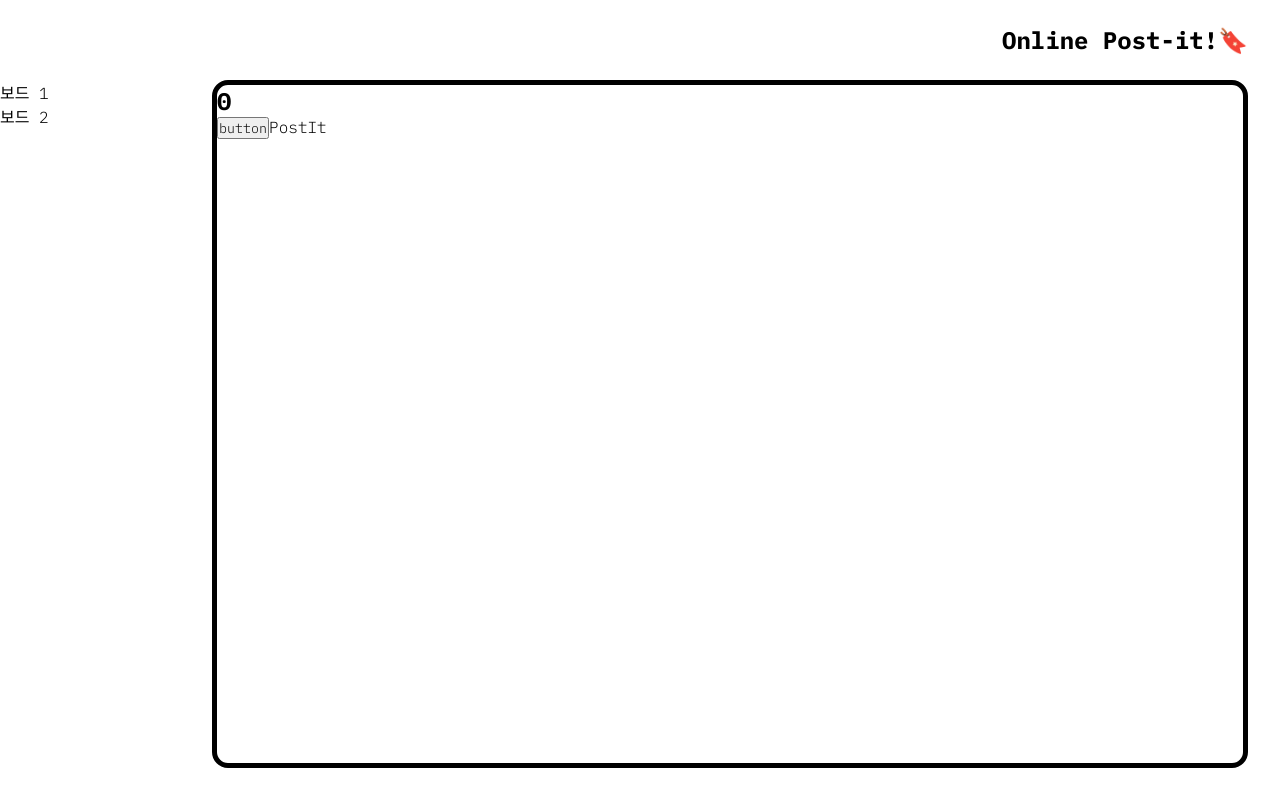
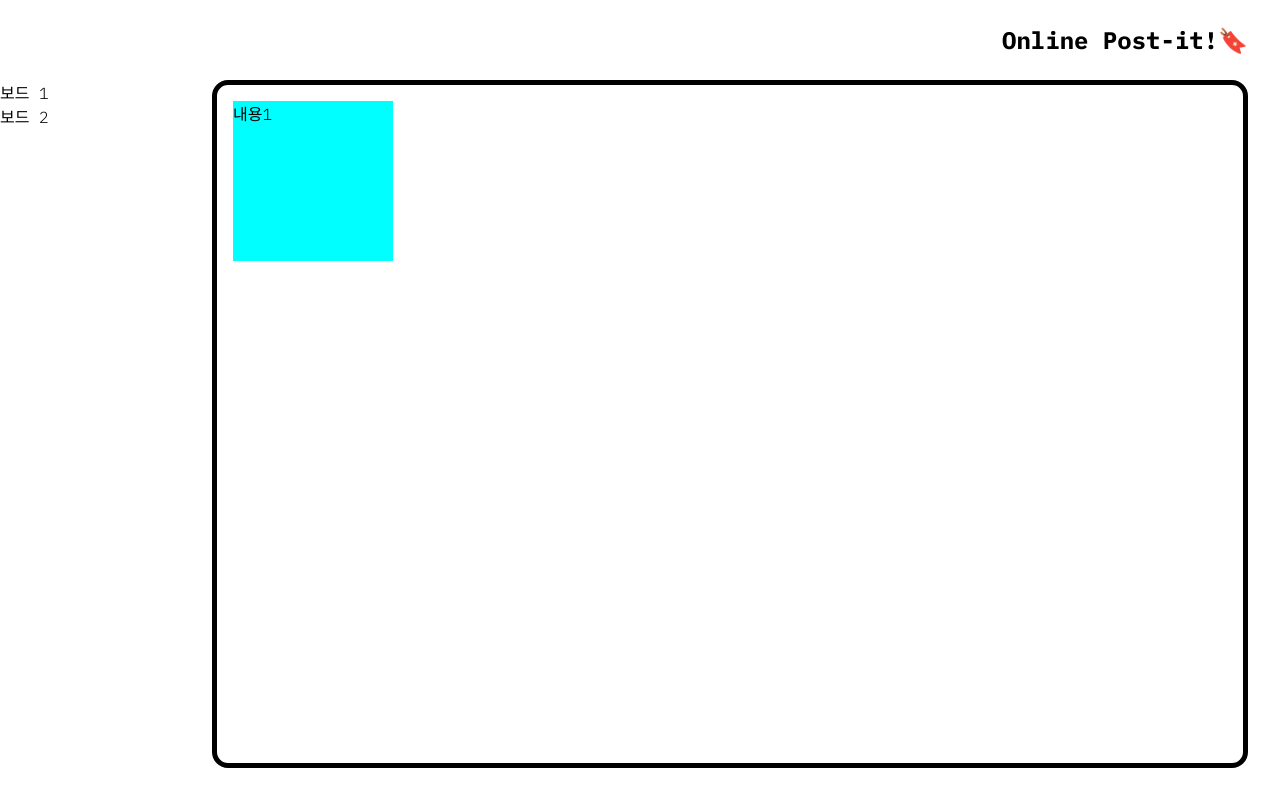
Before and after one commit to jh22j9/online-post-it, a React (Create React App) app: page / in a window 1280 px wide. Built offline with nearby package versions, Linux system fonts and the light colour scheme; a web font is replaced by a local one.

Commit message:
feat(add-post-it): handleDoubleClick 함수 구현

```diff
--- a/src/Styles/_global.scss
+++ b/src/Styles/_global.scss
@@ -4,6 +4,7 @@
 @import '../components/Header.scss';
 @import '../components/Sidebar.scss';
 @import '../components/Board.scss';
+@import '../components/PostIt.scss';
 
 * {
   box-sizing: border-box;
--- a/src/components/Board.tsx
+++ b/src/components/Board.tsx
@@ -1,19 +1,29 @@
-import React from 'react';
+import React, { useState } from 'react';
 import PostIt from './PostIt';
-import { useDispatch, useSelector } from 'react-redux';
-import { State } from '../state';
-import { addPostIt } from '../state/action-creators';
 
 const Board: React.FC = () => {
-  const dispatch = useDispatch();
-  const boardState = useSelector((state: State) => state.postBoard);
+  const [postItList, setPostItList] = useState([{ id: 1, title: '제목1', content: '내용1', positions: [10, 10] }]);
+
+  const handleDoubleClick = (e: React.MouseEvent<HTMLElement>) => {
+    const x = e.nativeEvent.offsetX;
+    const y = e.nativeEvent.offsetY;
+    setPostItList([
+      ...postItList,
+      {
+        id: postItList.length + 1,
+        title: '제목2',
+        content: '내용2',
+        positions: [x, y],
+      },
+    ]);
+  };
 
   return (
     <section className="board-wrapper">
-      <div className="board">
-        <h1>{boardState}</h1>
-        <button onClick={() => dispatch(addPostIt(1))}>button</button>
-        <PostIt />
+      <div className="board" onDoubleClick={handleDoubleClick}>
+        {postItList.map((postIt) => (
+          <PostIt item={postIt} key={postIt.id} />
+        ))}
       </div>
     </section>
   );
--- /dev/null
+++ b/src/components/PostIt.scss
@@ -0,0 +1,6 @@
+.postIt-wrapper {
+  width: 10rem;
+  height: 10rem;
+  background-color: aqua;
+  margin: 1rem;
+}
--- a/src/components/PostIt.tsx
+++ b/src/components/PostIt.tsx
@@ -1,7 +1,15 @@
 import React from 'react';
 
-const PostIt: React.FC = () => {
-  return <>PostIt</>;
+interface IState {
+  item: {
+    id: number;
+    title: string;
+    content: string;
+  };
+}
+
+const PostIt: React.FC<IState> = ({ item }) => {
+  return <div className="postIt-wrapper">{item.content}</div>;
 };
 
 export default PostIt;
```
